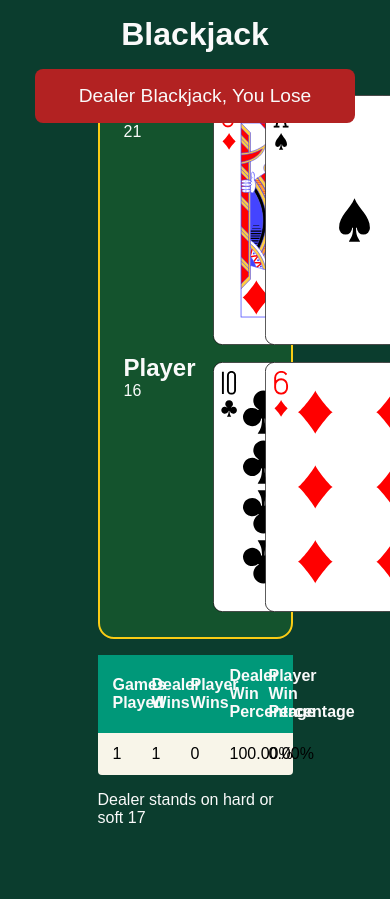
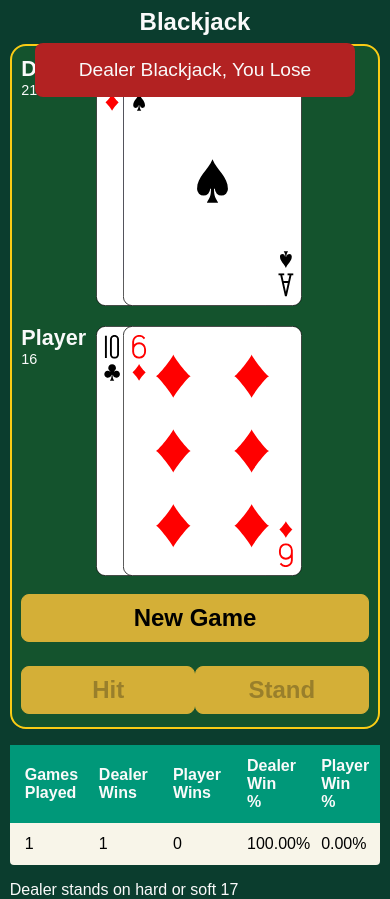
Before and after one commit to Tyler-de-Wit/black-jack-react, a React (Vite) app: page / in a window 390 px wide. Both pictures are taken after a click on the button "New Game". Before the commit the page ends 844 px from the top, so only its background shows below. Built offline with nearby package versions, Linux system fonts and the light colour scheme; the HTML template or start-up script is replaced by a standard one.

Commit message:
feat: Add CSS to make the game responsive to mobile devices

```diff
--- a/src/App.css
+++ b/src/App.css
@@ -3,7 +3,7 @@ body {
 }
 
 main {
-  max-width: 50vw;
+  max-width: 60vw;
   margin: 0 auto;
 }
 
@@ -71,8 +71,6 @@ h6 {
 .card-10 {
   grid-column: 1;
   grid-row: 1;
-  width: 200px;
-  height: 150px;
 }
 .card-1 {
   margin-left: 60px;
@@ -191,3 +189,123 @@ td {
     opacity: 1;
   }
 }
+
+/* Mobile Responsiveness */
+@media (max-width: 1200px) {
+  main {
+    max-width: 95vw;
+  }
+
+  /* Title */
+  h1 {
+    margin: 0.5rem;
+    font-size: 1.5rem;
+  }
+
+  /* Game */
+  .game-wrapper {
+    display: grid;
+    grid-template-areas:
+      "player-information player-cards"
+      "game-buttons game-buttons";
+    grid-template-columns: 75px auto;
+    grid-template-rows: 530px auto;
+    padding: 0.1rem;
+    height: 685px;
+  }
+
+  /* Player Information */
+  .player-information {
+    grid-area: player-information;
+    font-size: 0.9rem;
+  }
+  .player-information div:last-child {
+    margin-top: 0.8rem;
+  }
+
+  /* Player Cards */
+  .player-cards {
+    grid-area: player-cards;
+  }
+  .playing-card {
+    margin: 0.5rem;
+  }
+
+  /* Card Overlap */
+  .card-1 {
+    margin-left: 35px;
+    z-index: 1;
+  }
+  .card-2 {
+    margin-left: 65px;
+    z-index: 2;
+  }
+  .card-3 {
+    margin-left: 95px;
+    z-index: 3;
+  }
+  .card-4 {
+    margin-left: 125px;
+    z-index: 4;
+  }
+  .card-5 {
+    margin-left: 155px;
+    z-index: 5;
+  }
+  .card-6 {
+    margin-left: 185px;
+    z-index: 6;
+  }
+  .card-7 {
+    margin-left: 215px;
+    z-index: 7;
+  }
+  .card-8 {
+    margin-left: 245px;
+    z-index: 8;
+  }
+  .card-9 {
+    margin-left: 275px;
+    z-index: 9;
+  }
+  .card-10 {
+    margin-left: 305px;
+    z-index: 10;
+  }
+
+  /* Game Buttons */
+  .game-buttons {
+    grid-area: game-buttons;
+    display: block;
+    margin-top: 1rem;
+  }
+  .game-buttons button {
+    width: 50%;
+    margin: 0;
+    margin-bottom: 1.5rem;
+  }
+  .new-game button {
+    width: 100%;
+  }
+
+  /* Statistics Table */
+  .dealer-win-percentage {
+    font-size: 0;
+  }
+  .dealer-win-percentage::after {
+    content: "Dealer Win %";
+    font-size: 1rem;
+  }
+  .player-win-percentage {
+    font-size: 0;
+  }
+  .player-win-percentage::after {
+    content: "Player Win %";
+    font-size: 1rem;
+  }
+
+  /* Result Message */
+  .result-message {
+    top: 2.7rem;
+  }
+}
--- a/src/App.tsx
+++ b/src/App.tsx
@@ -225,7 +225,9 @@ function App() {
         </div>
         {/* Game buttons */}
         <div className="game-buttons">
-          <Button onClick={startGame} message="New Game" />
+          <div className="new-game">
+            <Button onClick={startGame} message="New Game" />
+          </div>
           <div className="game-controls">
             <Button
               onClick={handleHit}
--- a/src/components/GameStatistics.tsx
+++ b/src/components/GameStatistics.tsx
@@ -18,8 +18,8 @@ function GameStatistics({
           <th>Games Played</th>
           <th>Dealer Wins</th>
           <th>Player Wins</th>
-          <th>Dealer Win Percentage</th>
-          <th>Player Win Percentage</th>
+          <th className="dealer-win-percentage">Dealer Win Percentage</th>
+          <th className="player-win-percentage">Player Win Percentage</th>
         </tr>
       </thead>
       <tbody>
```
